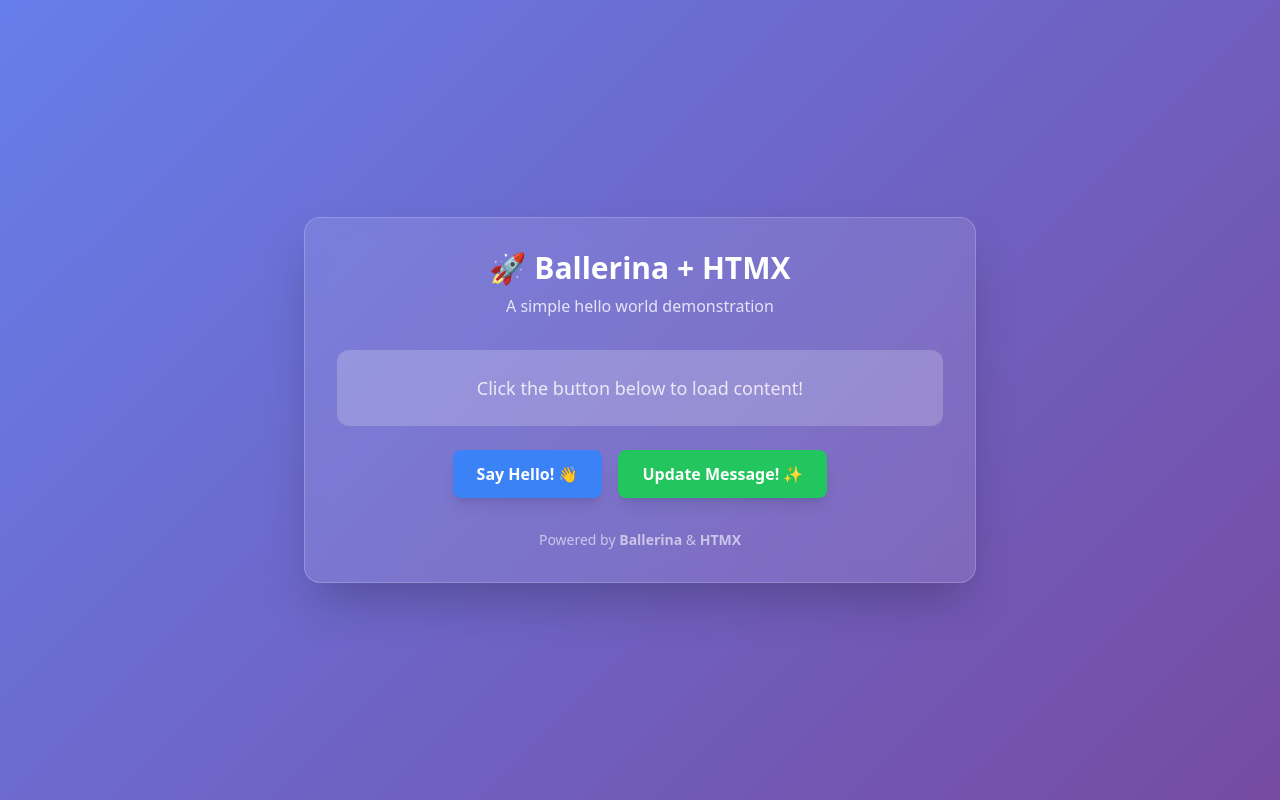
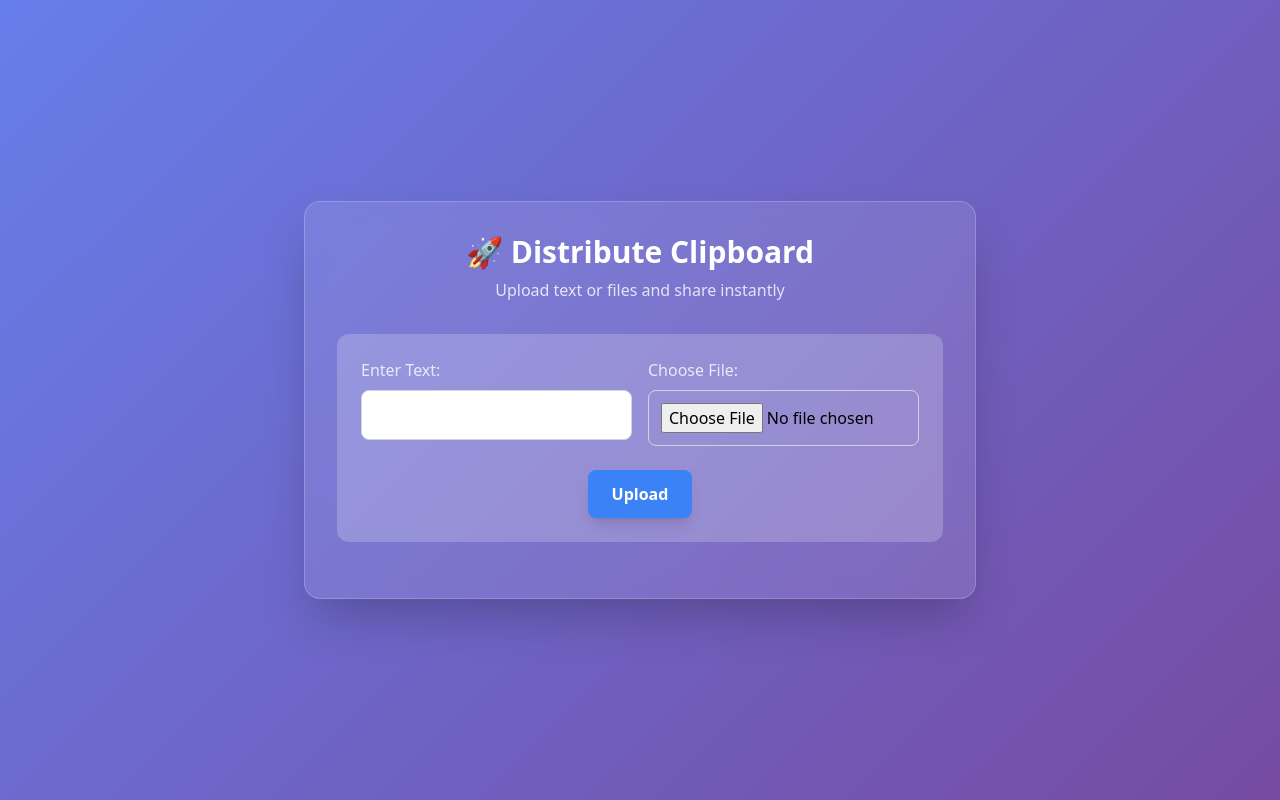
Before and after one commit to heshanpadmasiri/distribute-clipboard, a plain HTML site: page index.html in a window 1280 px wide. Drawn offline with nearby package versions, Linux system fonts and the light colour scheme.

Commit message:
Add simple upload

```diff
--- a/index.html
+++ b/index.html
@@ -4,7 +4,7 @@
 <head>
     <meta charset="UTF-8">
     <meta name="viewport" content="width=device-width, initial-scale=1.0">
-    <title>Ballerina HTMX Hello World</title>
+    <title>Distribute Clipboard</title>
     <script src="https://unpkg.com/htmx.org@1.9.10"></script>
     <script src="https://cdn.tailwindcss.com"></script>
     <style>
@@ -24,32 +24,35 @@
 <body class="flex items-center justify-center min-h-screen p-4">
     <div class="card rounded-2xl shadow-2xl p-8 max-w-2xl w-full">
         <div class="text-center mb-8">
-            <h1 class="text-white text-3xl font-bold mb-2">🚀 Ballerina + HTMX</h1>
-            <p class="text-white/80">A simple hello world demonstration</p>
+            <h1 class="text-white text-3xl font-bold mb-2">
+                🚀 Distribute Clipboard
+            </h1>
+            <p class="text-white/80">Upload text or files and share instantly</p>
         </div>
 
         <div class="bg-white/20 rounded-xl p-6 mb-6">
-            <div id="content" class="text-center">
-                <p class="text-white/80 text-lg">Click the button below to load content!</p>
-            </div>
+            <form id="uploadForm" hx-post="/api/upload" hx-target="#result" hx-swap="innerHTML" enctype="multipart/form-data">
+                <div class="flex gap-4 mb-6">
+                    <div class="flex-1">
+                        <label for="textInput" class="block text-white/80 mb-2">Enter Text:</label>
+                        <input type="text" id="textInput" name="text" class="w-full p-3 rounded-lg border border-gray-300">
+                    </div>
+                    <div class="flex-1">
+                        <label for="fileInput" class="block text-white/80 mb-2">Choose File:</label>
+                        <input type="file" id="fileInput" name="file" class="w-full p-3 rounded-lg border border-gray-300">
+                    </div>
+                </div>
+                <div class="text-center">
+                    <button type="submit"
+                        class="bg-blue-500 hover:bg-blue-600 text-white font-bold py-3 px-6 rounded-lg transition-colors duration-200 shadow-lg hover:shadow-xl">
+                        Upload
+                        </button>
+                </div>
+                </form>
         </div>
 
-        <div class="flex flex-col sm:flex-row gap-4 justify-center">
-            <button hx-get="/api/hello" hx-target="#content" hx-swap="innerHTML"
-                class="bg-blue-500 hover:bg-blue-600 text-white font-bold py-3 px-6 rounded-lg transition-colors duration-200 shadow-lg hover:shadow-xl">
-                Say Hello! 👋
-            </button>
-
-            <button hx-post="/api/update" hx-target="#content" hx-swap="innerHTML"
-                class="bg-green-500 hover:bg-green-600 text-white font-bold py-3 px-6 rounded-lg transition-colors duration-200 shadow-lg hover:shadow-xl">
-                Update Message! ✨
-            </button>
-        </div>
-
-        <div class="mt-8 text-center">
-            <p class="text-white/60 text-sm">
-                Powered by <span class="font-semibold">Ballerina</span> & <span class="font-semibold">HTMX</span>
-            </p>
+        <div id="result" class="mt-6 text-center text-white/80">
+            <!-- Uploaded content will appear here -->
         </div>
     </div>
 </body>
```
Also changed, not shown: 2 other files.
